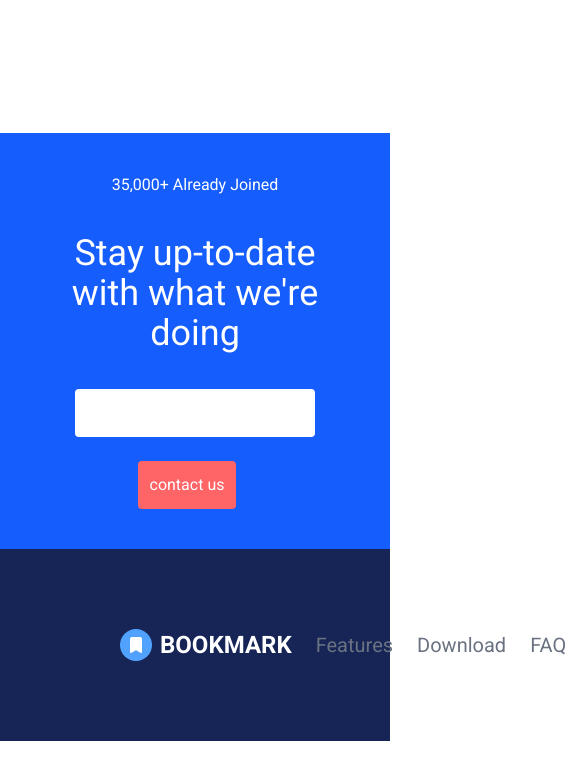
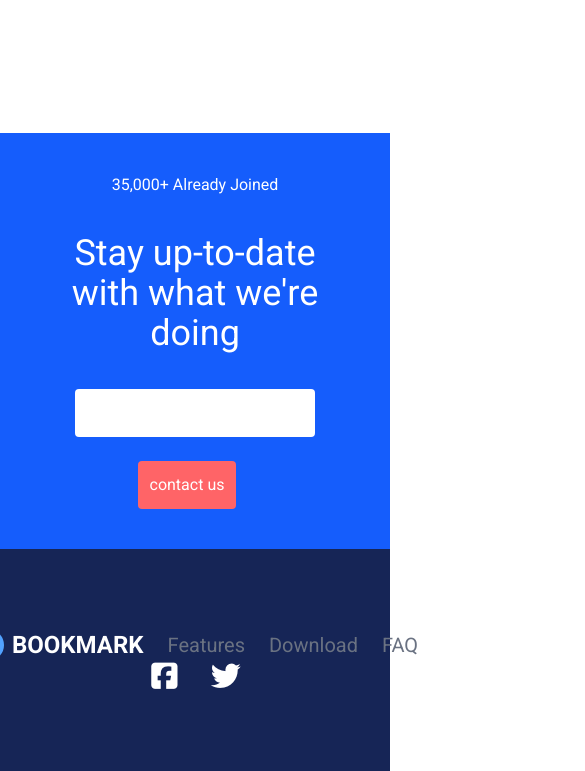
Before and after one commit to terenceFD/bookmark, a website: page index.html in a window 390 px wide. Shown: the part 3342-4113 px from the top of the page, 585 px wide, since content can reach past the window. Before the commit the page ends 4083 px from the top, so only its background shows below. Drawn offline with Linux system fonts and the light colour scheme.

Commit message:
adding the responsivness of the footer

```diff
--- a/index.html
+++ b/index.html
@@ -238,7 +238,7 @@
     </div>
     <footer>
 
-      <div class="flex justify-between items-center px-30 py-20 bg-blue-950">
+      <div class="flex justify-between items-center px-30 py-20 bg-blue-950 flex-col lg:flex-row">
         <div class="flex justify-between items-center space-x-6">
           <div class="flex items-center space-x-2">
             <div class="icon flex h-8 w-8 items-center justify-center rounded-full bg-blue-400">
```
